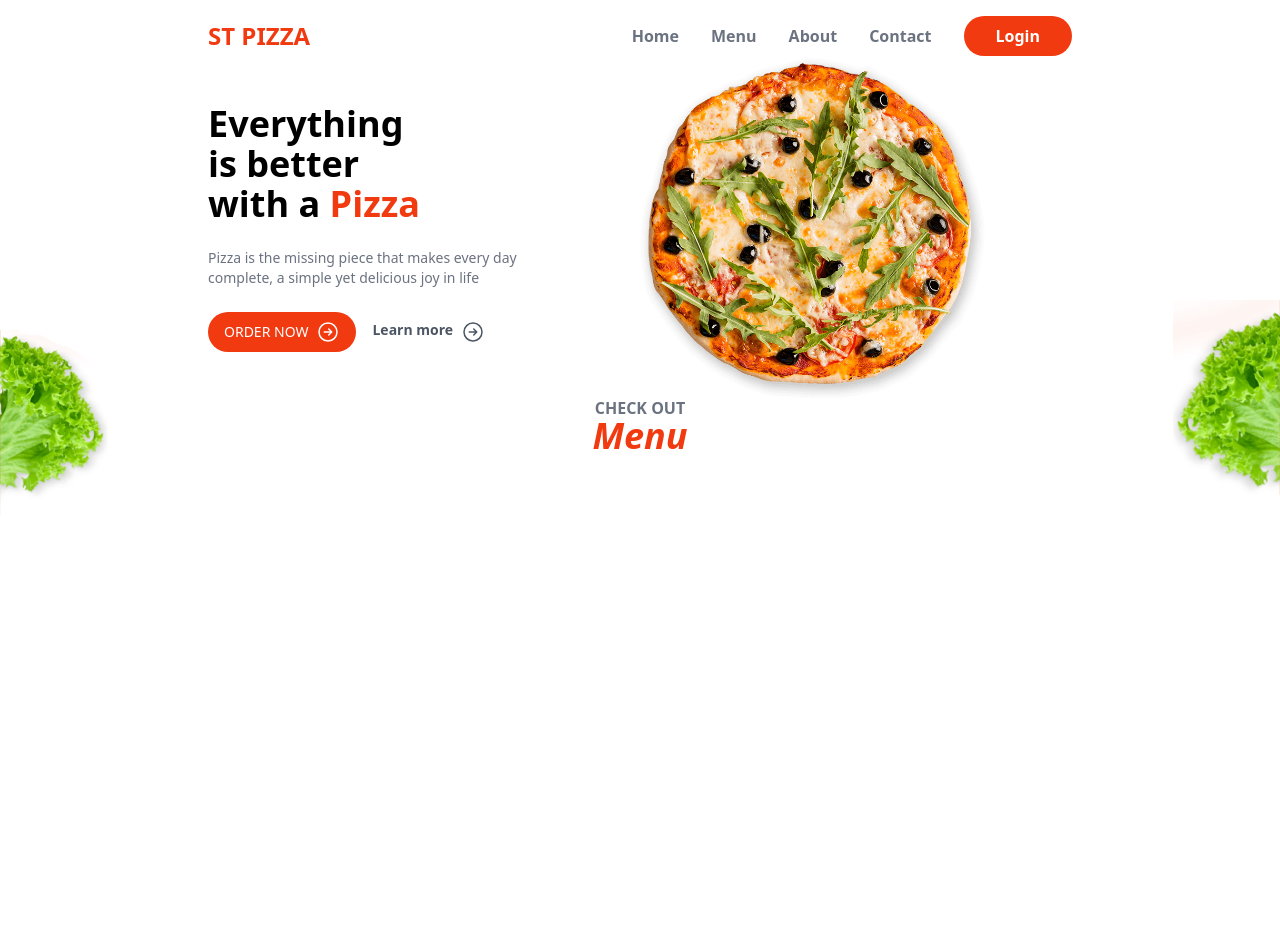
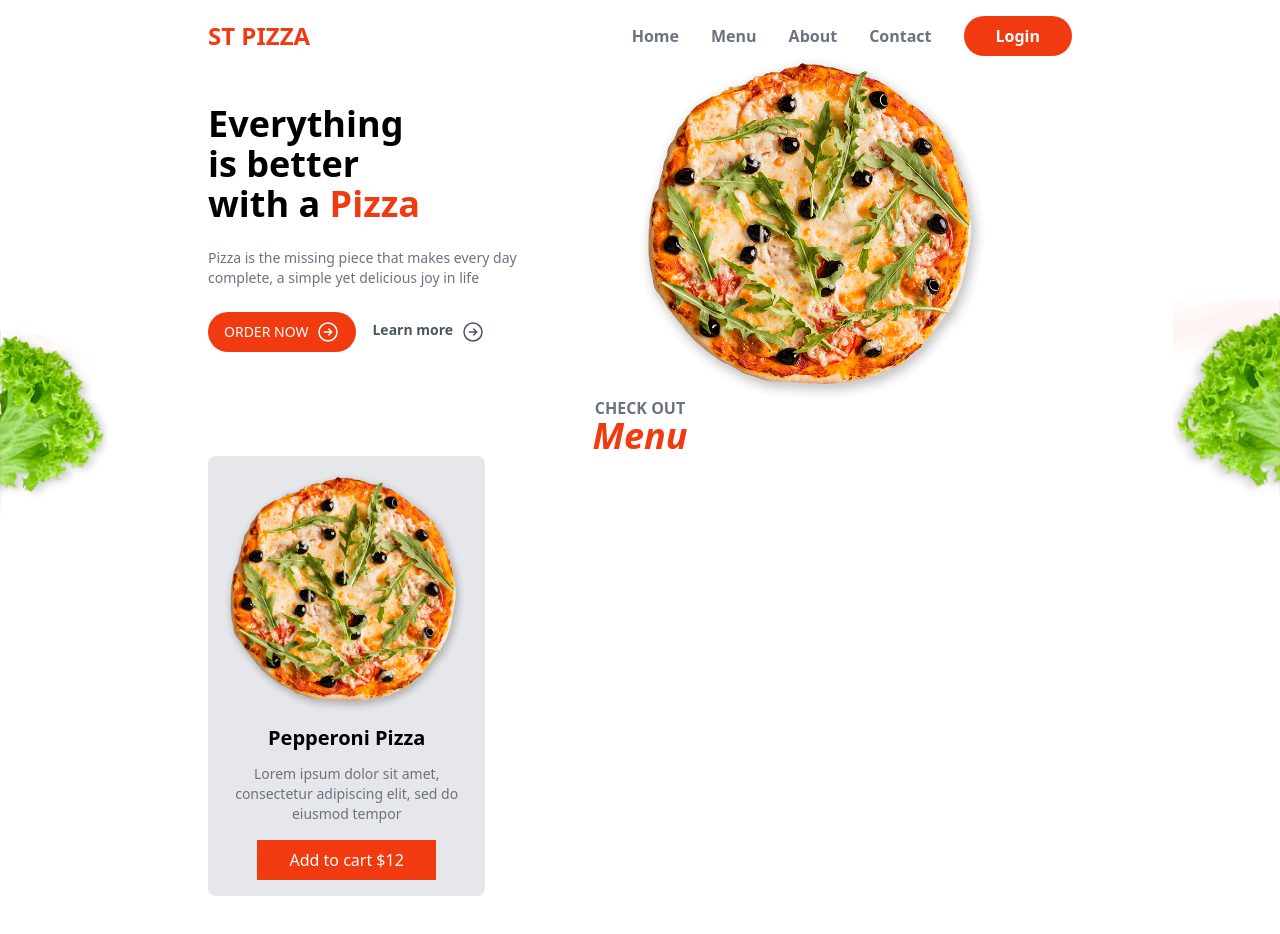
Before and after one commit to VladlenFolk/pizza_next, a Next.js app: page / in a window 1280 px wide. Shown: the top 934 px of the page. Built offline with nearby package versions, Linux system fonts and the light colour scheme.

Commit message:
feat: ended with HomeMenu

```diff
--- a/src/app/components/layout/HomeMenu.js
+++ b/src/app/components/layout/HomeMenu.js
@@ -4,22 +4,12 @@ export default function HomeMenu() {
   return (
     <section className="">
       <div className="absolute h-full left-0 right-0 justify-start w-full">
-      <div className="absolute left-0 -top-[70px] text-left -z-10">
-        <Image
-          src={"/sallad1.png"}
-         width={109}
-         height={189}
-          alt="salad"
-        />
-      </div>
-      <div className="absolute -top-[100px] right-0 -z-10">
-        <Image
-          src={"/sallad2.png"}
-          width={107}
-          height={195}
-          alt="salad"
-        />
-      </div>
+        <div className="absolute left-0 -top-[70px] text-left -z-10">
+          <Image src={"/sallad1.png"} width={109} height={189} alt="salad" />
+        </div>
+        <div className="absolute -top-[100px] right-0 -z-10">
+          <Image src={"/sallad2.png"} width={107} height={195} alt="salad" />
+        </div>
       </div>
       <div className="text-center">
         <h3 className="uppercase text-gray-500 font-semibold leading-4">
@@ -27,6 +17,19 @@ export default function HomeMenu() {
         </h3>
         <h2 className="text-primary font-bold text-4xl italic">Menu</h2>
       </div>
+      <div className="grid grid-cols-3 gap-4">
+        <div className="bg-gray-200 p-4 rounded-lg text-center">
+          <Image width={242} height={240} src="/pizza.png" alt="pizza" />
+          <h4 className="font-semibold text-xl my-3">Pepperoni Pizza</h4>
+          <p className="text-gray-500 text-sm">
+            Lorem ipsum dolor sit amet, consectetur adipiscing elit, sed do
+            eiusmod tempor
+          </p>
+          <button className=" mt-4 bg-primary text-white rounden-full px-8 py-2">
+            Add to cart $12
+          </button>
+        </div>
+      </div>
     </section>
   );
 }
```
